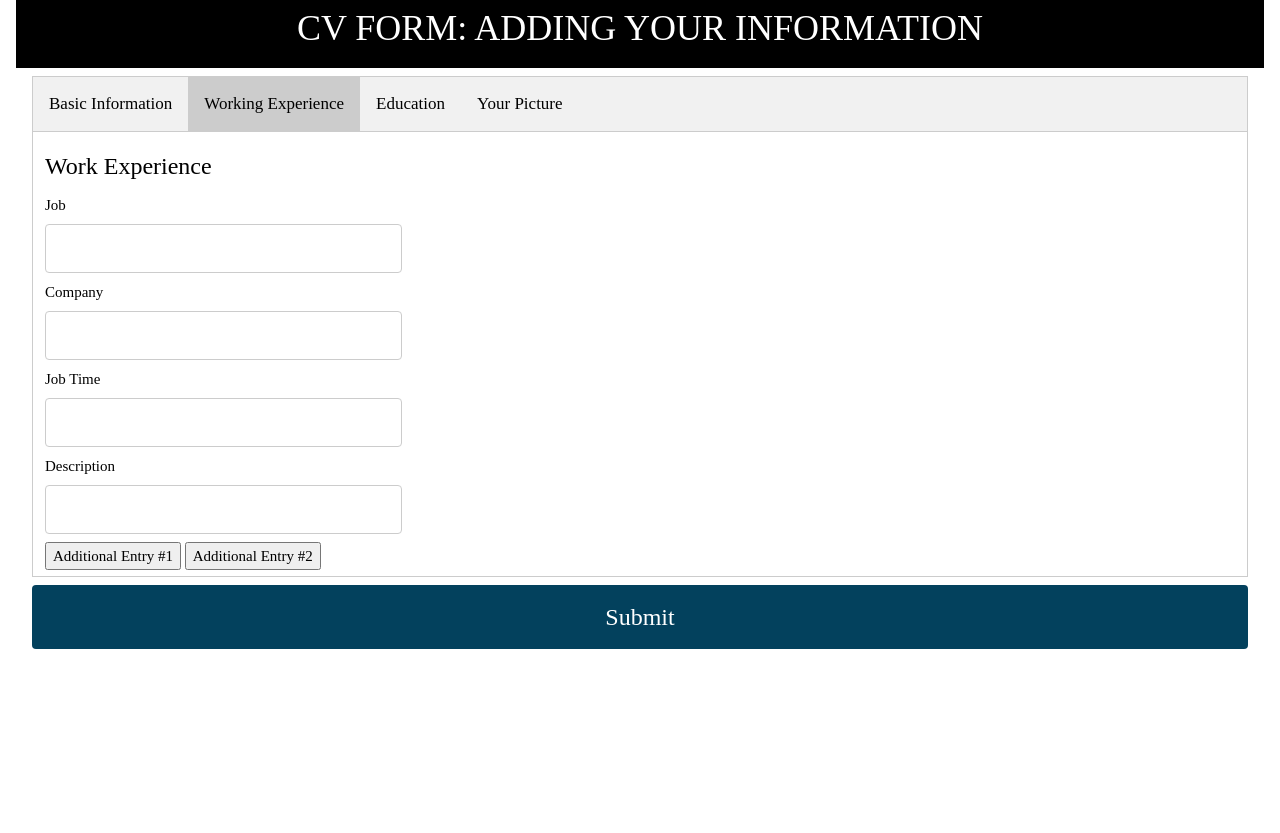
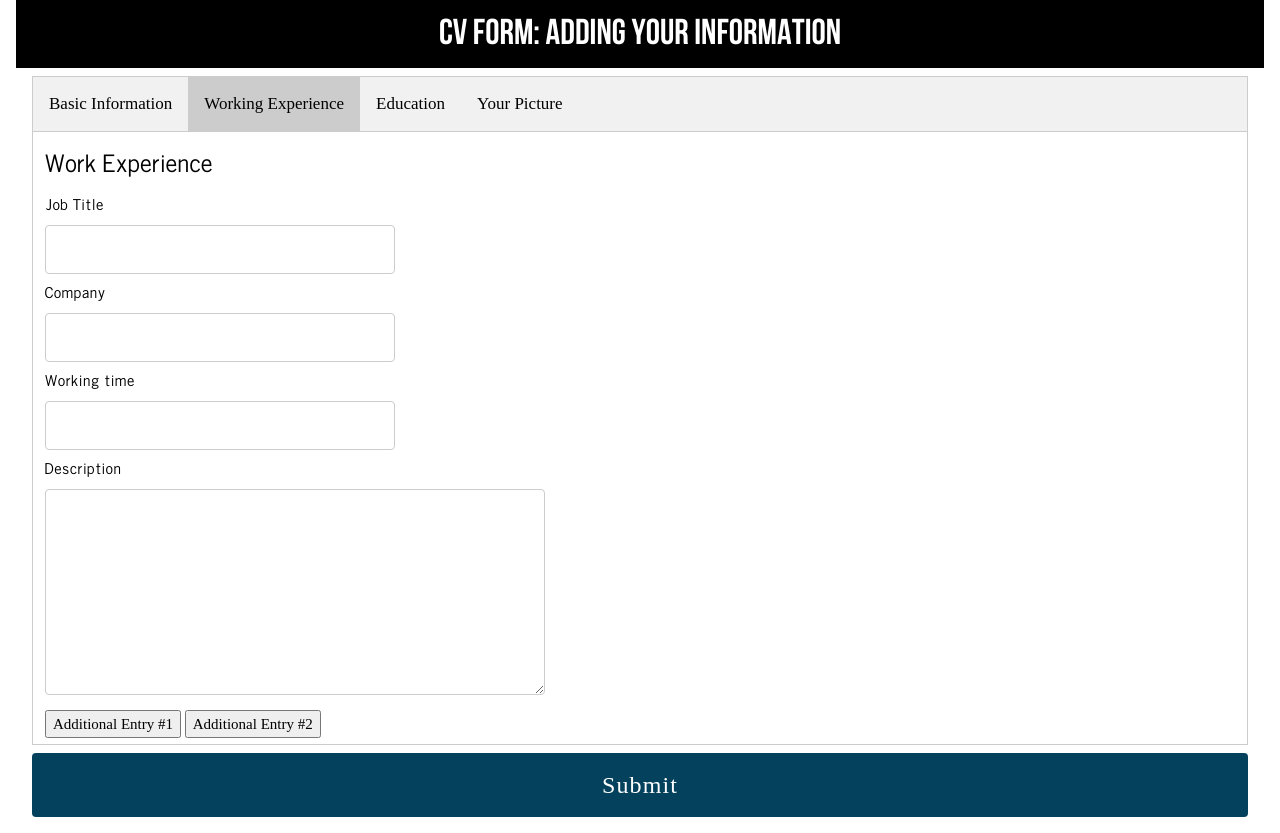
Before and after one commit to thaihaluong/CVfactory, a Flask app: page /cv_form1 in a window 1280 px wide, after a click on "Working Experience". Before the commit the page ends 649 px from the top, so only its background shows below. Run offline with Flask 2, Linux system fonts and the light colour scheme; some web fonts are replaced.

Commit message:
no message

```diff
--- a/app.py
+++ b/app.py
@@ -111,9 +111,11 @@ def cv_form_tem2():
             'edu-desc2': request.form['edu-desc2'],
             #misc
             'img' : request.form['img']
+
         }
+
         return render_template('updated_template2.html', update=update)
     return render_template('main.html')
 
 if __name__ == '__main__':
-    app.run()
+    app.run(port=3335)
--- a/static/form.css
+++ b/static/form.css
@@ -1,5 +1,5 @@
         input[type=text],input[type=date], select {
-    width: 30%;
+    width: 350px;
     padding: 12px 20px;
     margin: 8px 0;
     display: inline-block;
@@ -7,7 +7,17 @@
     border-radius: 4px;
     box-sizing: border-box;
 }
-
+        textarea{
+    width: 500px;
+    padding: 12px 20px;
+    margin: 8px 0;
+    display: inline-block;
+    border: 1px solid #ccc;
+    border-radius: 4px;
+    box-sizing: border-box;
+    white-space: pre-wrap;
+            white-space: pre;
+}
 input[type=submit] {
     width: 100%;
     background-color: #4CAF50;
@@ -59,8 +69,14 @@ ul.tab li a:focus, .active {
 
 /* Style the tab content */
 .tabcontent {
-    display: none;
+    display:none;
     padding: 6px 12px;
     border: 1px solid #ccc;
     border-top: none;
 }
+.tabcontent1 {
+    display:block;
+    padding: 6px 12px;
+    border: 1px solid #ccc;
+    border-top: none;
+}
--- a/templates/cv_form.html
+++ b/templates/cv_form.html
@@ -10,9 +10,26 @@
         #work1,#work2,#school_1,#school_2{
             display:none
         }
+        @font-face{
+            font-family: 'utmbebas';
+            src: url(../static/UTM_Bebas.ttf);
+
+        }
+        @font-face{
+            font-family: 'nbncommerce';
+
+            src: url(../static/NBNCommerce.otf);
+        }
+        header{
+            font-family: 'utmbebas';
+        }
+        label,input,textarea,h3 {
+            font-family: 'nbncommerce';
+            letter-spacing: 1.1px;
+        }
     </style>
 </head>
-<header class="w3-container w3-center w3-black w3-xxlarge" style="font-family: 'UTM Bebas'; height: 68px;width: 100%">
+<header class="w3-container w3-center w3-black w3-xxlarge" style="height: 68px;width: 100%">
 
 CV FORM: ADDING YOUR INFORMATION
  </header>
@@ -21,14 +38,14 @@ CV FORM: ADDING YOUR INFORMATION
 
   <form class="w3-form w3-container" method="post">
             <ul class="tab">
-  <li><a href="javascript:void(0)" class="tablinks" onclick="openTab(event,'basic_info')">Basic Information</a></li>
+  <li><a href="javascript:void(0)" class="tablinks active" onclick="openTab(event,'basic_info')">Basic Information</a></li>
   <li><a href="javascript:void(0)" class="tablinks" onclick="openTab(event,'work_exp')">Working Experience</a></li>
   <li><a href="javascript:void(0)" class="tablinks" onclick="openTab(event,'education')">Education</a></li>
   <li><a href="javascript:void(0)" class="tablinks" onclick="openTab(event,'picture')">Your Picture</a></li>
 </ul>
 
-<div id="basic_info" class="tabcontent">
-  <h3 style="font-family: 'NBN Commerce'">Personal Information</h3>
+<div id="basic_info" class="tabcontent" style="display:block">
+  <h3>Personal Information</h3>
   <label for="name">Full name</label><br>
   <input type="text" id="name" name="name"><br>
     <label >Email</label><br>
@@ -41,22 +58,27 @@ CV FORM: ADDING YOUR INFORMATION
     <input type="text" name="address"><br>
 </div>
 
-<div id="work_exp" class="tabcontent">
-  <h3 style="font-family: 'NBN Commerce'">Work Experience</h3>
-    <label >Job</label><br>
+<div id="work_exp" class="tabcontent w3-row">
+    <div class="w3-half">
+  <h3>Work Experience</h3>
+    <label >Job Title</label><br>
   <input type="text" name="job-title"><br>
     <label >Company</label><br>
     <input type="text" name="company"><br>
-    <label >Job Time</label><br>
+    <label >Working time</label><br>
     <input type="text" name="job-time"><br>
     <label >Description</label><br>
-    <input type="text" name="job-desc"><br>
+        <textarea name="job-desc" cols="10" rows="8"></textarea><br>
+        <button type='button' onclick="work1()" class="w3-button">Additional Entry #1</button>
+        <button type='button' onclick="work2()" class="w3-button">Additional Entry #2</button>
+</div>
 
 
 
 
-<button type='button' onclick="work1()" class="w3-button">Additional Entry #1</button>
    <div id="work1">
+
+       <h3>Additional Entry #1</h3>
      <label >Job Title</label><br>
   <input type="text" name="job-title1"><br>
     <label >Company</label><br>
@@ -66,8 +88,9 @@ CV FORM: ADDING YOUR INFORMATION
     <label >Description</label><br>
     <input type="text" name="job-desc1"><br>
 </div>
-    <button type='button' onclick="work2()" class="w3-button">Additional Entry #2</button>
+
     <div id="work2">
+        <h3>Additional Entry #2</h3>
     <label >Job Title</label><br>
     <input type="text" name="job-title2"><br>
     <label >Company</label><br>
@@ -79,8 +102,11 @@ CV FORM: ADDING YOUR INFORMATION
     </div>
 </div>
 
-<div id="education" class="tabcontent">
-  <h3 style="font-family: 'NBN Commerce'">Education</h3>
+
+<div id="education" class="tabcontent w3-row">
+    <div class="w3-half">
+
+  <h3>Education</h3>
 
     <label>School</label><br>
     <input type="text" name="school"><br>
@@ -92,8 +118,11 @@ CV FORM: ADDING YOUR INFORMATION
     <input type="text" name="edu-desc"><br>
 
     <button type='button' onclick="school_1()" class="w3-button">Additional Entry #1</button>
+    <button type='button' onclick="school_2()" class="w3-button">Additional Entry #2</button>
+</div>
 
     <div id="school_1">
+        <h3>Additional Entry #1</h3>
     <label>School</label><br>
     <input type="text" name="school1"><br>
     <label>School Time</label><br>
@@ -106,9 +135,9 @@ CV FORM: ADDING YOUR INFORMATION
 
 
 
-    <button type='button' onclick="school_2()" class="w3-button">Additional Entry #2</button>
 
     <div id="school_2">
+        <h3>Additional Entry #2</h3>
     <label>School</label><br>
     <input type="text" name="school2"><br>
     <label>School Time</label><br>
@@ -121,7 +150,7 @@ CV FORM: ADDING YOUR INFORMATION
 </div>
 
 <div id="picture" class="tabcontent">
-    <h3 style="font-family: 'NBN Commerce'">Your Picture</h3>
+    <h3>Your Picture</h3>
     <label>Link to Picture</label><br>
     <input type="text" name="img">
 </div>
@@ -130,6 +159,13 @@ CV FORM: ADDING YOUR INFORMATION
 
 
 <script>
+
+    function close(ID) {
+        var x = document.getElementById(ID);
+        if (x.style.display === 'block') {
+            x.style.display = 'none';
+        }
+    }
     function work1(){
         var x = document.getElementById('work1');
     if (x.style.display === 'none') {
@@ -137,6 +173,8 @@ CV FORM: ADDING YOUR INFORMATION
     } else {
         x.style.display = 'none';
     }
+    close('work2')
+
     }
     function work2(){
         var x = document.getElementById('work2');
@@ -145,6 +183,7 @@ CV FORM: ADDING YOUR INFORMATION
     } else {
         x.style.display = 'none';
     }
+    close('work1')
     }
     function school_1(){
         var x = document.getElementById('school_1');
@@ -153,6 +192,7 @@ CV FORM: ADDING YOUR INFORMATION
     } else {
         x.style.display = 'none';
     }
+    close('school_2')
 
     }
     function school_2(){
@@ -162,7 +202,7 @@ CV FORM: ADDING YOUR INFORMATION
         } else {
             x.style.display = 'none';
         }
-
+    close('school_1')
     }
 function openTab(evt, name) {
     var i, tabcontent, tablinks;
--- a/templates/updated_template2.html
+++ b/templates/updated_template2.html
@@ -5,8 +5,7 @@
     <title>Template 1</title>
     <link rel = "stylesheet" href="../static/w3.css">
     <link type="text/css" rel="stylesheet" href="../static/T1.css">
-    <link type="text/css" rel="stylesheet" href="../static/style.css">
-    <link type="text/css" rel="stylesheet" href="../static/app.css">
+
     <script src="https://ajax.googleapis.com/ajax/libs/jquery/3.1.1/jquery.min.js"></script>
 </head>
 <body  class="quickFade" >
@@ -133,7 +132,7 @@
 				<article>
                     <p id ='Com1' class="bold ">{{ update['company2'] }}</p>
 					<p id="Title1" class = "italic linespace">{{ update['job-title2'] }}</p>
-                    <p> {{ update['job-desc2'] }}</p>
+                    <p style=" white-space: pre-wrap; word-wrap: break-word;"> {{ update['job-desc2'] }}</p>
 				</article>
             </div>
     </div>
```
Also changed, not shown: templates/cv_maker.html (+13 -12 lines).
